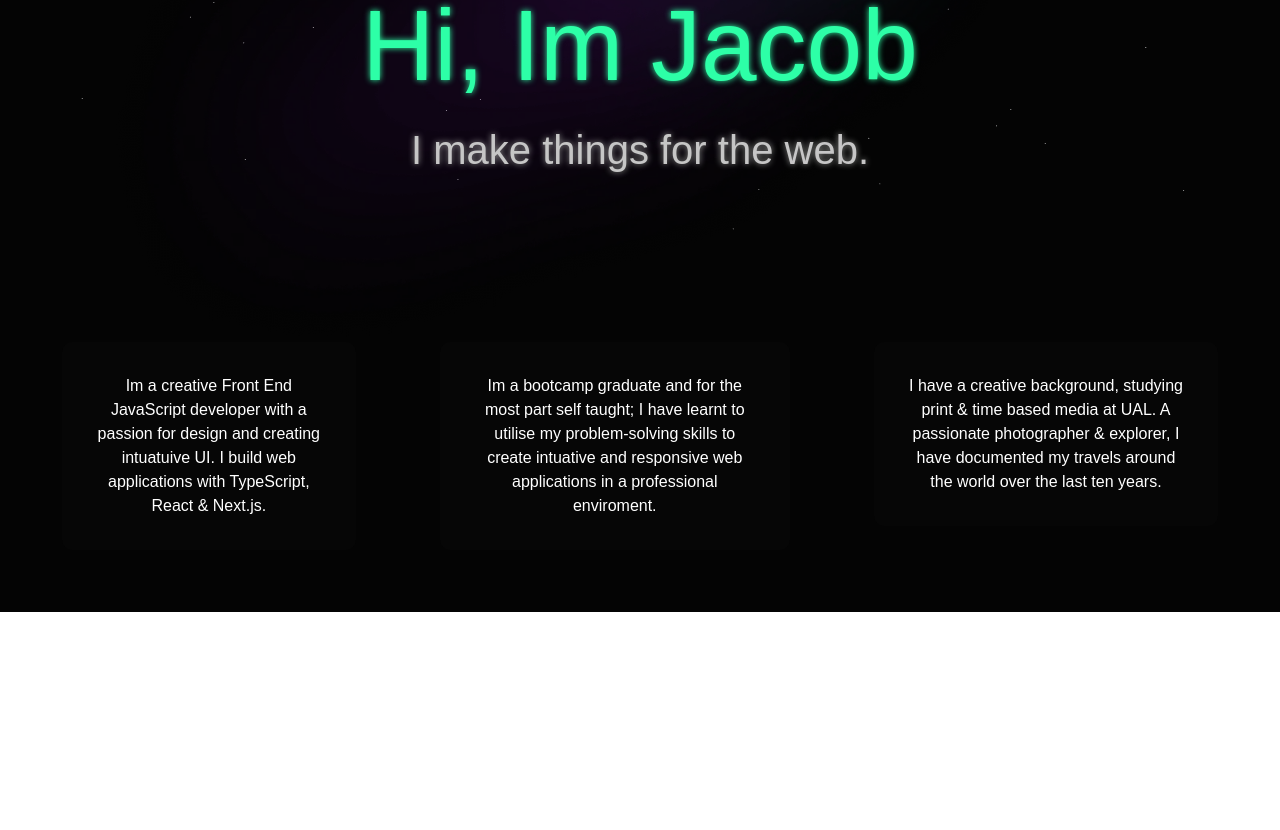
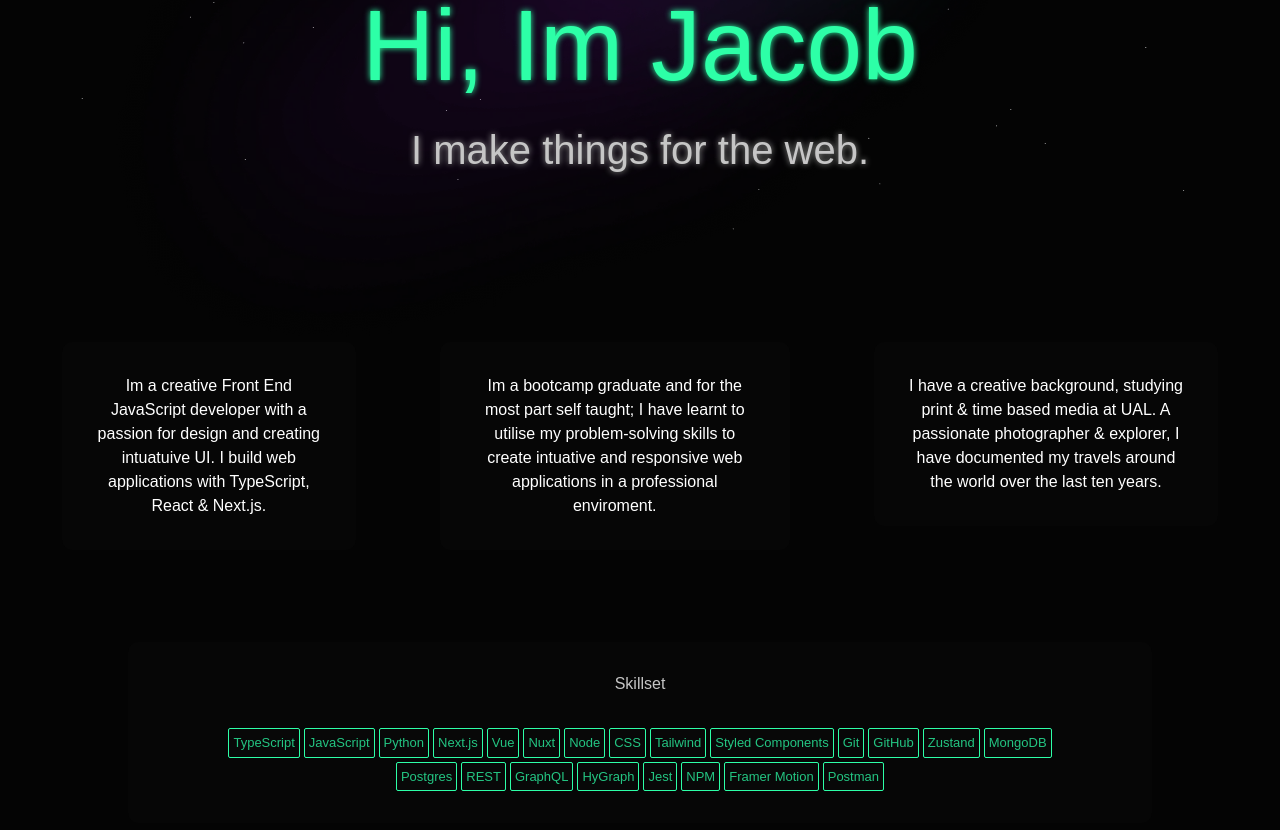
Before and after one commit to Jacobbidmead/v-3, a Next.js app: page / in a window 1280 px wide. Shown: the part 230-1060 px from the top of the page. Before the commit the page ends 842 px from the top, so only its background shows below. Built offline with nearby package versions, Linux system fonts and the light colour scheme; a web font is replaced by a local one.

Commit message:
feat: created skillset section and styled component

```diff
--- /dev/null
+++ b/app/components/skillset/Skillset.style.tsx
@@ -0,0 +1,42 @@
+import styled from "styled-components";
+
+export const SkillsetHeader = styled.h4`
+  color: rgb(198, 198, 198);
+  font-size: 16px;
+  display: flex;
+  justify-content: center;
+  padding-bottom: 30px;
+`;
+
+export const SkillsetContainer = styled.section`
+  background-size: cover;
+  display: flex;
+  justify-content: center;
+  flex-direction: column;
+  width: 80%;
+  margin-left: auto;
+  margin-right: auto;
+  margin-top: 30px;
+  margin-bottom: 100px;
+  background-color: rgba(64, 63, 63, 0.033);
+  border-radius: 10px;
+  padding: 30px;
+`;
+
+export const SkillContainer = styled.p`
+  display: flex;
+  flex-wrap: wrap;
+  justify-content: center;
+  padding: 0px 60px;
+`;
+
+export const Skill = styled.div`
+  color: rgba(45, 255, 167, 0.764);
+  border: 1px solid rgb(45, 255, 167);
+  background-color: rgba(64, 63, 63, 0.033);
+  padding: 4px;
+  border-radius: 2px;
+  font-size: 13px;
+  gap: 12px;
+  margin: 2px;
+`;
--- a/app/components/skillset/Skillset.tsx
+++ b/app/components/skillset/Skillset.tsx
@@ -0,0 +1,46 @@
+"use client";
+import { SkillsetHeader, SkillsetContainer, Skill, SkillContainer } from "./Skillset.style";
+const skills: string[] = [
+  "TypeScript",
+  "JavaScript",
+  "Python",
+  "Next.js",
+  "Vue",
+  "Nuxt",
+  "Node",
+  "CSS",
+  "Tailwind",
+  "Styled Components",
+  "Git",
+  "GitHub",
+  "Zustand",
+  "MongoDB",
+  "Postgres",
+  "REST",
+  "GraphQL",
+  "HyGraph",
+  "Jest",
+  "NPM",
+  "Framer Motion",
+  "Postman",
+];
+
+const Skillset: React.FC = () => {
+  return (
+    <>
+      <SkillsetContainer id='skillset'>
+        <SkillsetHeader>Skillset</SkillsetHeader>
+
+        <SkillContainer>
+          {skills.map((skill, i) => (
+            <Skill className='home-techs' key={i}>
+              {skill}
+            </Skill>
+          ))}
+        </SkillContainer>
+      </SkillsetContainer>
+    </>
+  );
+};
+
+export default Skillset;
--- a/app/page.tsx
+++ b/app/page.tsx
@@ -5,6 +5,8 @@ import useNavbarLogic from "./hooks/useNavbarLogic";
 import Nav from "./components/nav/Nav";
 import About from "./components/about/About";
 import { HomeContainer } from "@/Home.styles";
+import Skillset from "./components/skillset/Skillset";
+
 export default function Home() {
   const { isMobile, backgroundColor, scrollToSection } = useNavbarLogic();
   return (
@@ -12,6 +14,7 @@ export default function Home() {
       <Nav scrollToSection={scrollToSection} />
       <Hero />
       <About />
+      <Skillset />
     </HomeContainer>
   );
 }
```
